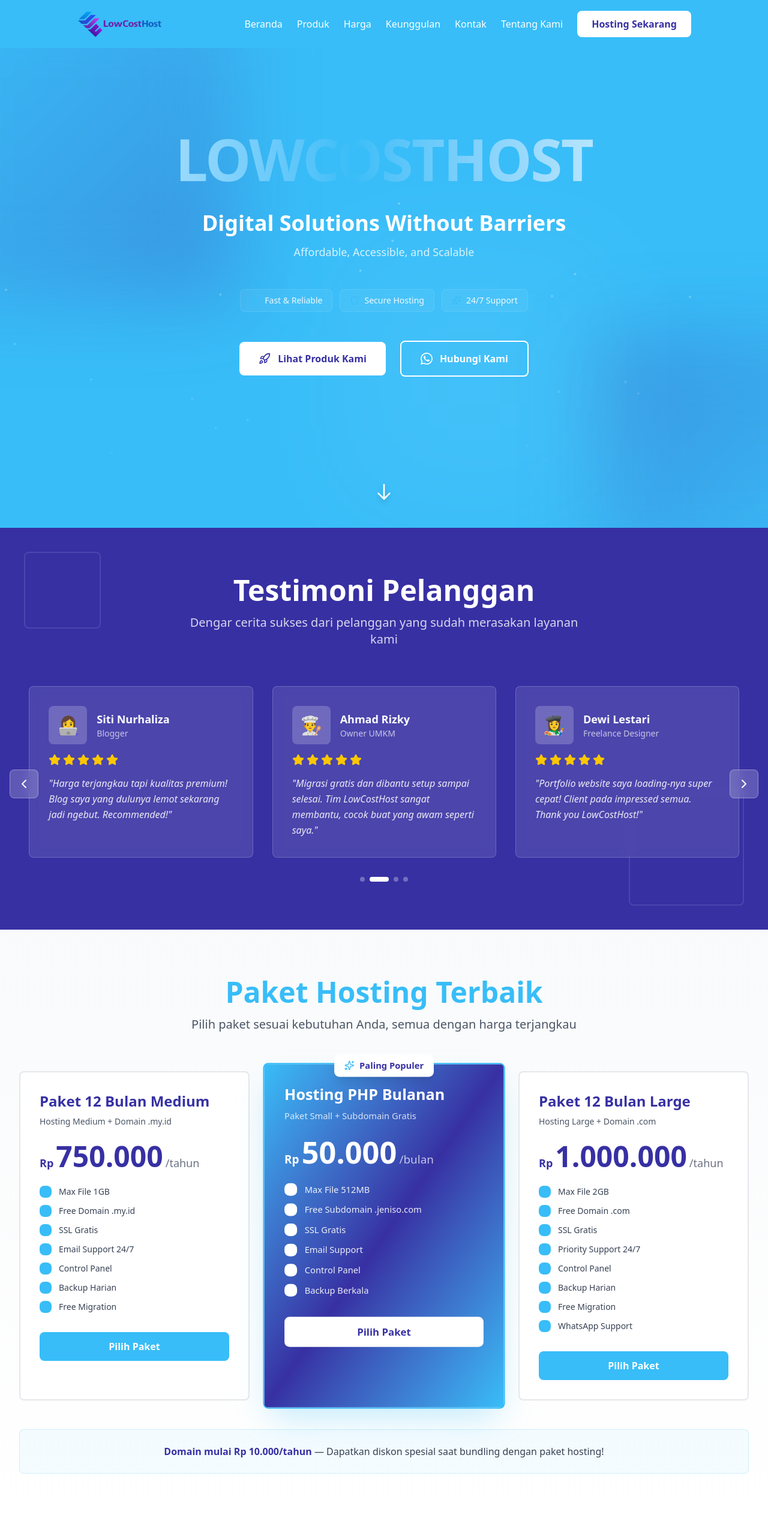
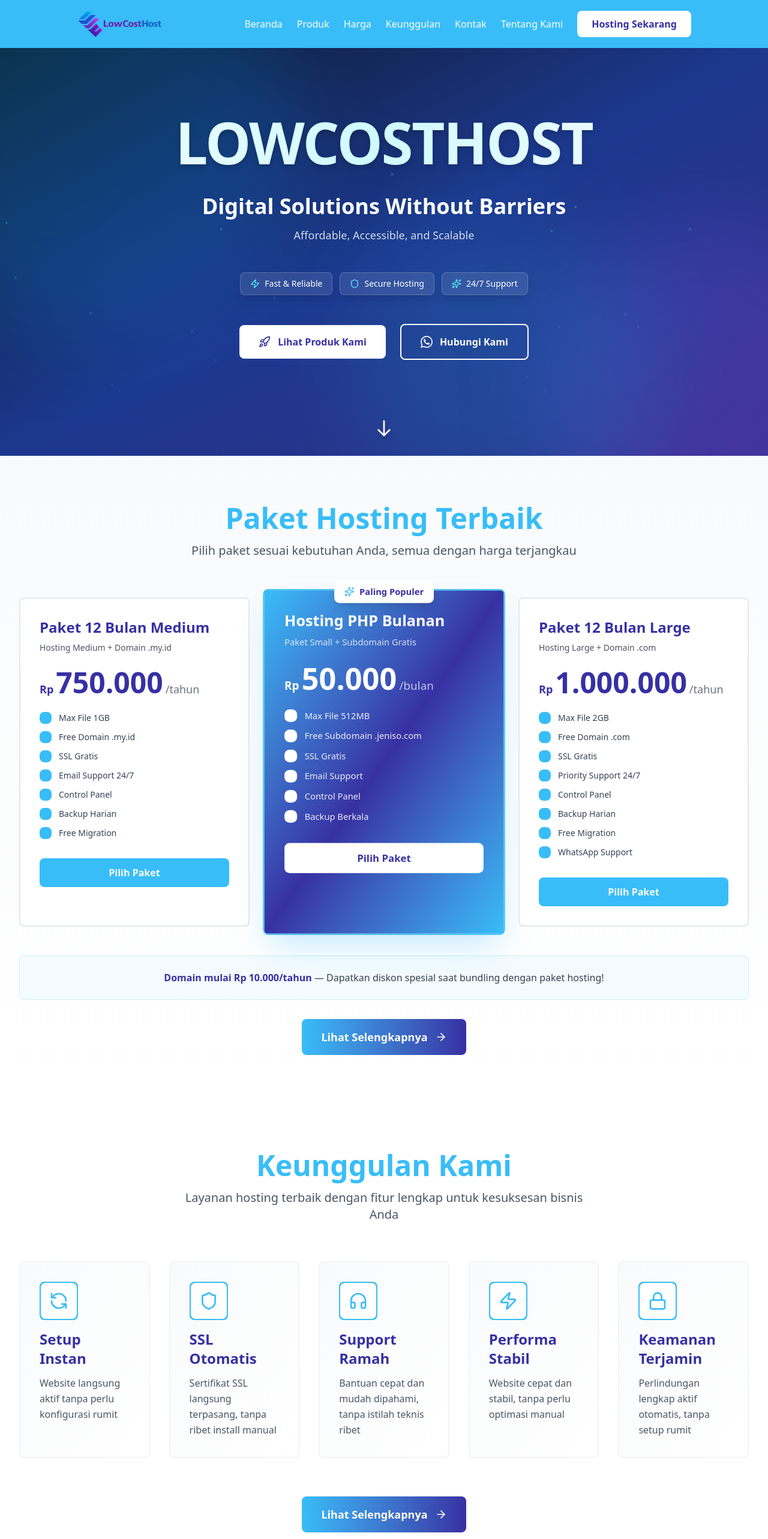
Before and after one commit to timurlauttt/lowcostost, a React (Vite) app: page / in a window 1280 px wide. Shown: the top 2566 px of the page at 60% size. Built offline with nearby package versions, Linux system fonts and the light colour scheme.

Commit message:
last update urip

```diff
--- a/src/App.jsx
+++ b/src/App.jsx
@@ -12,7 +12,6 @@
     <div className="antialiased bg-white">
       <Navbar />
       <Hero />
-      <TestimonialCarousel />
       <PricingCards />
       <FeatureGrid />
       <ContactSection />
--- a/src/components/FeatureGrid.jsx
+++ b/src/components/FeatureGrid.jsx
@@ -1,5 +1,6 @@
 import { motion } from 'framer-motion';
-import { Shield, Zap, HeadphonesIcon, HardDrive, Lock, RefreshCcw } from 'lucide-react';
+import { Shield, Zap, HeadphonesIcon, HardDrive, Lock, RefreshCcw, ArrowRight } from 'lucide-react';
+import { Link } from 'react-router-dom';
 
 export default function FeatureGrid() {
   const features = [
@@ -85,6 +86,26 @@
             </motion.div>
           ))}
         </div>
+
+        {/* Call to Action Button */}
+        <motion.div
+          initial={{ opacity: 0, y: 20 }}
+          whileInView={{ opacity: 1, y: 0 }}
+          viewport={{ once: true, amount: 0.1 }}
+          transition={{ duration: 0.5, delay: 0.3 }}
+          className="flex justify-center mt-12 sm:mt-16"
+        >
+          <Link to="/pricing">
+            <motion.button
+              whileHover={{ scale: 1.05, boxShadow: '0 20px 60px rgba(56, 189, 248, 0.4)' }}
+              whileTap={{ scale: 0.98 }}
+              className="group relative px-8 py-4 bg-gradient-to-r from-primary to-primary-dark text-white rounded-lg font-bold overflow-hidden transition-all duration-300 flex items-center gap-3 text-base sm:text-lg"
+            >
+              <span className="relative z-10">Lihat Selengkapnya</span>
+              <ArrowRight size={20} className="relative z-10 group-hover:translate-x-1 transition-transform" />
+            </motion.button>
+          </Link>
+        </motion.div>
       </div>
     </section>
   );
--- a/src/components/Hero.jsx
+++ b/src/components/Hero.jsx
@@ -10,46 +10,46 @@
   };
 
   return (
-    <section className="h-screen flex items-center justify-center px-4 sm:px-6 md:px-8 pb-20 relative overflow-hidden bg-primary">
+    <section className="min-h-[85vh] flex items-center justify-center px-4 sm:px-6 md:px-8 py-16 relative overflow-hidden bg-gradient-to-br from-slate-900 via-blue-900 to-indigo-900">
       {/* Animated background gradient orbs */}
       <motion.div
-        className="absolute w-[500px] h-[500px] bg-gradient-to-br from-primary/30 to-primary-dark/30 rounded-lg blur-3xl"
+        className="absolute w-[600px] h-[600px] bg-gradient-to-br from-cyan-500/20 to-blue-500/20 rounded-full blur-3xl"
         animate={{
-          x: [0, 100, 0],
-          y: [0, -50, 0],
+          x: [0, 80, 0],
+          y: [0, -60, 0],
+          scale: [1, 1.15, 1],
+        }}
+        transition={{
+          duration: 20,
+          repeat: Infinity,
+          ease: "easeInOut"
+        }}
+        style={{ top: '-15%', left: '-15%' }}
+      />
+
+      <motion.div
+        className="absolute w-[500px] h-[500px] bg-gradient-to-br from-indigo-500/20 to-purple-500/20 rounded-full blur-3xl"
+        animate={{
+          x: [0, -80, 0],
+          y: [0, 60, 0],
           scale: [1, 1.2, 1],
         }}
         transition={{
-          duration: 50,
+          duration: 25,
           repeat: Infinity,
           ease: "easeInOut"
         }}
-        style={{ top: '-10%', left: '-10%' }}
+        style={{ bottom: '-15%', right: '-15%' }}
       />
 
       <motion.div
-        className="absolute w-[400px] h-[400px] bg-gradient-to-br from-primary-dark/30 to-primary/30 rounded-lg blur-3xl"
+        className="absolute w-[400px] h-[400px] bg-gradient-to-br from-primary/25 to-cyan-400/25 rounded-full blur-3xl"
         animate={{
-          x: [0, -100, 0],
-          y: [0, 50, 0],
           scale: [1, 1.3, 1],
+          opacity: [0.4, 0.6, 0.4],
         }}
         transition={{
-          duration: 100,
-          repeat: Infinity,
-          ease: "easeInOut"
-        }}
-        style={{ bottom: '-10%', right: '-10%' }}
-      />
-
-      <motion.div
-        className="absolute w-[300px] h-[300px] bg-white/10 rounded-lg blur-3xl"
-        animate={{
-          scale: [1, 1.5, 1],
-          opacity: [0.3, 0.5, 0.3],
-        }}
-        transition={{
-          duration: 15,
+          duration: 18,
           repeat: Infinity,
           ease: "easeInOut"
         }}
@@ -60,11 +60,11 @@
       {[...Array(20)].map((_, i) => (
         <motion.div
           key={i}
-          className="absolute w-1 h-1 bg-white/30 rounded-lg"
+          className="absolute w-1 h-1 bg-cyan-300/40 rounded-full"
           animate={{
             y: [0, -1000],
             x: [0, Math.random() * 200 - 100],
-            opacity: [0, 1, 0],
+            opacity: [0, 0.8, 0],
           }}
           transition={{
             duration: Math.random() * 10 + 10,
@@ -89,7 +89,7 @@
           transition={{ duration: 0.8, delay: 0.2 }}
         >
           <motion.span
-            className="inline-block bg-gradient-to-r from-white via-primary to-white bg-clip-text text-transparent"
+            className="inline-block bg-gradient-to-r from-white via-cyan-100 to-white bg-clip-text text-transparent drop-shadow-lg"
             animate={{
               backgroundPosition: ['0%', '100%', '0%'],
             }}
@@ -134,17 +134,17 @@
             <motion.div
               key={idx}
               whileHover={{ scale: 1.05, y: -2 }}
-              className="flex items-center gap-1.5 sm:gap-2 px-3 sm:px-4 py-1.5 sm:py-2 bg-white/5 backdrop-blur-sm border border-white/10 rounded-lg"
+              className="flex items-center gap-1.5 sm:gap-2 px-3 sm:px-4 py-1.5 sm:py-2 bg-white/10 backdrop-blur-md border border-white/20 rounded-lg shadow-lg"
             >
-              <feature.icon className="w-3.5 h-3.5 sm:w-4 sm:h-4 text-primary" />
-              <span className="text-xs sm:text-sm text-white/90">{feature.text}</span>
+              <feature.icon className="w-3.5 h-3.5 sm:w-4 sm:h-4 text-cyan-300" />
+              <span className="text-xs sm:text-sm text-white font-medium">{feature.text}</span>
             </motion.div>
           ))}
         </motion.div>
 
         {/* CTA Buttons */}
         <motion.div
-          className="flex flex-col sm:flex-row items-stretch sm:items-center justify-center gap-3 sm:gap-4 md:gap-6 mb-8 sm:mb-12 w-full sm:w-auto px-4 sm:px-0"
+          className="flex flex-col sm:flex-row items-stretch sm:items-center justify-center gap-3 sm:gap-4 md:gap-6 mb-12 sm:mb-16 w-full sm:w-auto px-4 sm:px-0"
           initial={{ opacity: 0, y: 20 }}
           animate={{ opacity: 1, y: 0 }}
           transition={{ duration: 0.8, delay: 0.8 }}
@@ -182,7 +182,7 @@
               {/* Scroll indicator with animation - positioned at bottom center */}
       <motion.button
         onClick={scrollToProduct}
-        className="absolute bottom-8 sm:bottom-12 left-1/2 -translate-x-1/2 cursor-pointer bg-transparent border-none outline-none z-20"
+        className="absolute bottom-6 sm:bottom-8 left-1/2 -translate-x-1/2 cursor-pointer bg-transparent border-none outline-none z-20"
         animate={{ y: [0, 10, 0] }}
         transition={{ duration: 2, repeat: Infinity, ease: "easeInOut" }}
         whileHover={{ scale: 1.2 }}
--- a/src/components/PricingCards.jsx
+++ b/src/components/PricingCards.jsx
@@ -1,5 +1,6 @@
 import { motion } from 'framer-motion';
-import { Check, Sparkles } from 'lucide-react';
+import { Check, Sparkles, ArrowRight } from 'lucide-react';
+import { Link } from 'react-router-dom';
 
 export default function PricingCards() {
   const packages = [
@@ -169,6 +170,26 @@
             Dapatkan diskon spesial saat bundling dengan paket hosting!
           </p>
         </motion.div>
+
+        {/* Call to Action Button */}
+        <motion.div
+          initial={{ opacity: 0, y: 20 }}
+          whileInView={{ opacity: 1, y: 0 }}
+          viewport={{ once: true, amount: 0.1 }}
+          transition={{ duration: 0.5, delay: 0.3 }}
+          className="flex justify-center mt-8"
+        >
+          <Link to="/pricing">
+            <motion.button
+              whileHover={{ scale: 1.05, boxShadow: '0 20px 60px rgba(56, 189, 248, 0.4)' }}
+              whileTap={{ scale: 0.98 }}
+              className="group relative px-8 py-4 bg-gradient-to-r from-primary to-primary-dark text-white rounded-lg font-bold overflow-hidden transition-all duration-300 flex items-center gap-3 text-base sm:text-lg"
+            >
+              <span className="relative z-10">Lihat Selengkapnya</span>
+              <ArrowRight size={20} className="relative z-10 group-hover:translate-x-1 transition-transform" />
+            </motion.button>
+          </Link>
+        </motion.div>
       </div>
     </section>
   );
--- a/src/pages/HostingPHP.jsx
+++ b/src/pages/HostingPHP.jsx
@@ -71,7 +71,7 @@
   ];
 
   const domainTypes = [
-    { value: 'subdomain', label: 'Subdomain Gratis (namaanda.lowcosthost.id)' },
+    { value: 'subdomain', label: 'Subdomain Gratis' },
     { value: 'custom', label: 'Domain Kustom (namaanda.com)' }
   ];
 
@@ -276,7 +276,7 @@
                 />
                 {formData.domainType === 'subdomain' && (
                   <span className="flex items-center px-4 py-3 bg-gray-100 text-gray-600 rounded-lg border-2 border-gray-200">
-                    .lowcosthost.id
+                    .domain-utama
                   </span>
                 )}
               </div>
```
Also changed, not shown: src/pages/Pricing.jsx (+61 -21 lines).
